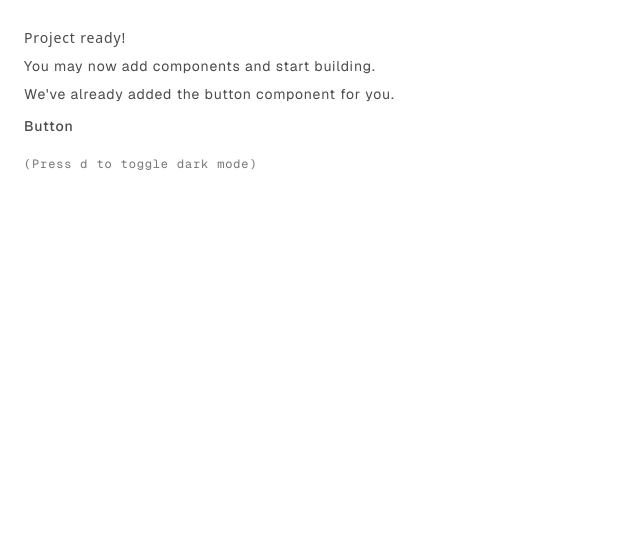
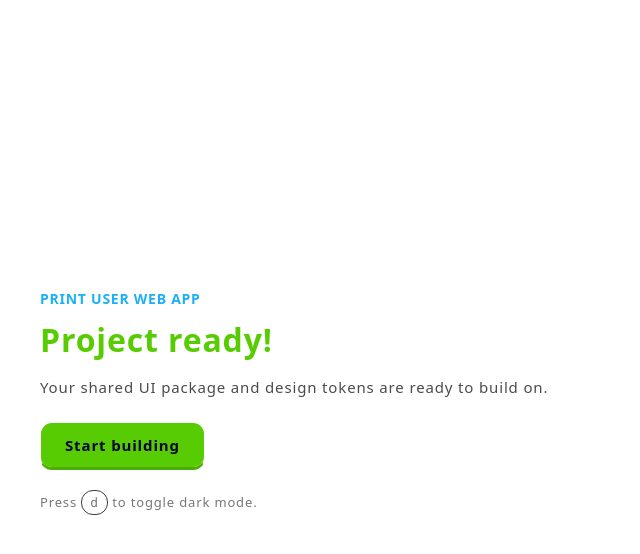
Before and after one commit to smarty-code/meetctrlp, a Next.js app in the folder apps/printUserWebapp/: page / in a window 1280 px wide. Shown: the top 554 px of the page, without its empty margins (0-640 px from the left). Built offline with nearby package versions, Linux system fonts and the light colour scheme.

Commit message:
refactor: reorganize imports and update layout structure; enhance button styles and spacing variables

```diff
--- a/apps/printUserWebapp/src/app/globals.css
+++ b/apps/printUserWebapp/src/app/globals.css
@@ -2,7 +2,8 @@
 @import "tw-animate-css";
 @import "@ctrlp/ui/shadcn.css";
 
-@source "../../../packages/ui/src";
+@source "../";
+@source "../../../../packages/ui/src";
 
 @custom-variant dark (&:is(.dark *));
 
--- a/apps/printUserWebapp/src/app/layout.tsx
+++ b/apps/printUserWebapp/src/app/layout.tsx
@@ -1,16 +1,6 @@
-import { Geist, Geist_Mono } from "next/font/google"
-
 import "./globals.css"
-import { cn } from "@ctrlp/ui/utils"
 
 import { ThemeProvider } from "@/components/theme-provider"
-
-const geist = Geist({ subsets: ["latin"], variable: "--font-sans" })
-
-const fontMono = Geist_Mono({
-  subsets: ["latin"],
-  variable: "--font-mono",
-})
 
 export default function RootLayout({
   children,
@@ -18,16 +8,7 @@ export default function RootLayout({
   children: React.ReactNode
 }>) {
   return (
-    <html
-      lang="en"
-      suppressHydrationWarning
-      className={cn(
-        "antialiased",
-        fontMono.variable,
-        "font-sans",
-        geist.variable
-      )}
-    >
+    <html lang="en" suppressHydrationWarning className="antialiased">
       <body>
         <ThemeProvider>{children}</ThemeProvider>
       </body>
--- a/apps/printUserWebapp/src/app/page.tsx
+++ b/apps/printUserWebapp/src/app/page.tsx
@@ -2,18 +2,26 @@ import { Button } from "@ctrlp/ui/button"
 
 export default function Page() {
   return (
-    <div className="flex min-h-svh p-6">
-      <div className="flex max-w-md min-w-0 flex-col gap-4 text-sm leading-loose">
+    <main className="flex min-h-svh items-center px-6 py-16">
+      <div className="mx-auto flex w-full max-w-[1200px] min-w-0 flex-col gap-6">
         <div>
-          <h1 className="font-medium">Project ready!</h1>
-          <p>You may now add components and start building.</p>
-          <p>We&apos;ve already added the button component for you.</p>
-          <Button className="mt-2">Button</Button>
+          <p className="mb-3 text-sm font-bold tracking-[0.053em] text-macaw-blue">
+            PRINT USER WEB APP
+          </p>
+          <h1 className="font-heading text-heading leading-heading text-ecto-green">
+            Project ready!
+          </h1>
+          <p className="mt-4 max-w-xl text-body leading-body">
+            Your shared UI package and design tokens are ready to build on.
+          </p>
+          <Button className="mt-6">Start building</Button>
         </div>
-        <div className="font-mono text-xs text-muted-foreground">
-          (Press <kbd>d</kbd> to toggle dark mode)
-        </div>
+        <p className="text-caption leading-caption text-ash">
+          Press{" "}
+          <kbd className="rounded-xl border border-graphite px-2 py-1">d</kbd>{" "}
+          to toggle dark mode.
+        </p>
       </div>
-    </div>
+    </main>
   )
 }
--- a/apps/printUserWebapp/src/components/theme-provider.tsx
+++ b/apps/printUserWebapp/src/components/theme-provider.tsx
@@ -10,8 +10,8 @@ function ThemeProvider({
   return (
     <NextThemesProvider
       attribute="class"
-      defaultTheme="system"
-      enableSystem
+      defaultTheme="light"
+      enableSystem={false}
       disableTransitionOnChange
       {...props}
     >
--- a/packages/ui/src/components/button.tsx
+++ b/packages/ui/src/components/button.tsx
@@ -4,11 +4,12 @@ import { cva, type VariantProps } from "class-variance-authority"
 import { cn } from "../lib/utils"
 
 const buttonVariants = cva(
-  "group/button inline-flex shrink-0 items-center justify-center rounded-lg border border-transparent bg-clip-padding text-sm font-medium whitespace-nowrap transition-all outline-none select-none focus-visible:border-ring focus-visible:ring-3 focus-visible:ring-ring/50 active:not-aria-[haspopup]:translate-y-px disabled:pointer-events-none disabled:opacity-50 aria-invalid:border-destructive aria-invalid:ring-3 aria-invalid:ring-destructive/20 dark:aria-invalid:border-destructive/50 dark:aria-invalid:ring-destructive/40 [&_svg]:pointer-events-none [&_svg]:shrink-0 [&_svg:not([class*='size-'])]:size-4",
+  "group/button inline-flex shrink-0 items-center justify-center rounded-lg border border-transparent bg-clip-padding text-[15px] font-bold whitespace-nowrap transition-all outline-none select-none focus-visible:border-ring focus-visible:ring-3 focus-visible:ring-ring/50 active:not-aria-[haspopup]:translate-y-px disabled:pointer-events-none disabled:opacity-50 aria-invalid:border-destructive aria-invalid:ring-3 aria-invalid:ring-destructive/20 dark:aria-invalid:border-destructive/50 dark:aria-invalid:ring-destructive/40 [&_svg]:pointer-events-none [&_svg]:shrink-0 [&_svg:not([class*='size-'])]:size-4",
   {
     variants: {
       variant: {
-        default: "bg-primary text-primary-foreground hover:bg-primary/80",
+        default:
+          "border-b-[3px] border-b-[#4cae02] bg-primary text-primary-foreground hover:bg-primary/80",
         outline:
           "border-border bg-background hover:bg-muted hover:text-foreground aria-expanded:bg-muted aria-expanded:text-foreground dark:border-input dark:bg-input/30 dark:hover:bg-input/50",
         secondary:
@@ -21,7 +22,7 @@ const buttonVariants = cva(
       },
       size: {
         default:
-          "h-8 gap-1.5 px-2.5 has-data-[icon=inline-end]:pr-2 has-data-[icon=inline-start]:pl-2",
+          "h-12 gap-1.5 px-6 has-data-[icon=inline-end]:pr-5 has-data-[icon=inline-start]:pl-5",
         xs: "h-6 gap-1 rounded-[min(var(--radius-md),10px)] px-2 text-xs in-data-[slot=button-group]:rounded-lg has-data-[icon=inline-end]:pr-1.5 has-data-[icon=inline-start]:pl-1.5 [&_svg:not([class*='size-'])]:size-3",
         sm: "h-7 gap-1 rounded-[min(var(--radius-md),12px)] px-2.5 text-[0.8rem] in-data-[slot=button-group]:rounded-lg has-data-[icon=inline-end]:pr-1.5 has-data-[icon=inline-start]:pl-1.5 [&_svg:not([class*='size-'])]:size-3.5",
         lg: "h-9 gap-1.5 px-2.5 has-data-[icon=inline-end]:pr-2 has-data-[icon=inline-start]:pl-2",
--- a/packages/ui/src/design-system.css
+++ b/packages/ui/src/design-system.css
@@ -50,19 +50,10 @@
   --tracking-heading: 1.7px;
   --tracking-display: -1.28px;
 
+  --spacing: 4px;
   --spacing-unit: 4px;
-  --spacing-8: 8px;
-  --spacing-12: 12px;
-  --spacing-16: 16px;
-  --spacing-24: 24px;
-  --spacing-32: 32px;
-  --spacing-40: 40px;
-  --spacing-48: 48px;
-  --spacing-64: 64px;
-  --spacing-80: 80px;
-  --spacing-96: 96px;
-
   --radius-xl: 12px;
+  --radius-lg: 12px;
   --radius-buttons: 12px;
   --radius-links: 12px;
   --radius-pills: 12px;
@@ -70,6 +61,17 @@
 }
 
 :root {
+  --spacing: 4px;
+  --ds-spacing-8: 8px;
+  --ds-spacing-12: 12px;
+  --ds-spacing-16: 16px;
+  --ds-spacing-24: 24px;
+  --ds-spacing-32: 32px;
+  --ds-spacing-40: 40px;
+  --ds-spacing-48: 48px;
+  --ds-spacing-64: 64px;
+  --ds-spacing-80: 80px;
+  --ds-spacing-96: 96px;
   --color-background: var(--color-paper);
   --color-foreground: var(--color-charcoal);
   --color-primary: var(--color-ecto-green);
```
